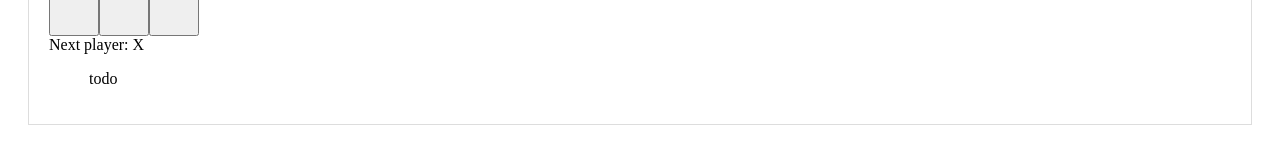
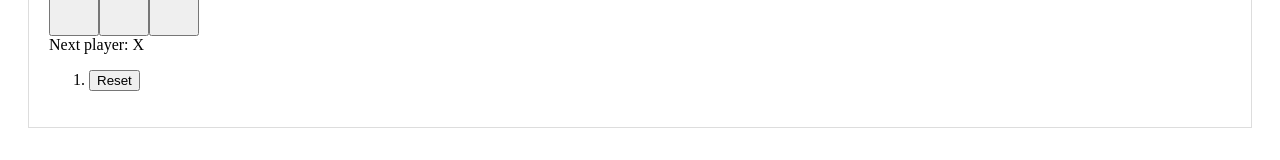
Before and after one commit to wonsz1/nextjs-tests, a Next.js app: page /game in a window 1280 px wide. Shown: the part 191-351 px from the top of the page. Built offline with nearby package versions, Linux system fonts and the light colour scheme.

Commit message:
Fix button css; add step number and chosen square number; add jump to set number

```diff
--- a/components/board.js
+++ b/components/board.js
@@ -30,7 +30,7 @@ class Board extends React.Component {
                 </div>
 
                 <style jsx global>{`
-                    button {
+                    .board-row button {
                         padding: 5px 10px;
                         width: 50px;
                         height: 50px;
--- a/components/game.js
+++ b/components/game.js
@@ -6,16 +6,18 @@ class Game extends React.Component {
         super(props);
         this.state = {
             history: [{
-                squares: Array(9).fill(null)
+                squares: Array(9).fill(null),
+                move: [],
             }],
+            stepNumber: 0,
             xIsNext: true
         }
     }
 
     handleClick(i) {
-        const history = this.state.history;
+        const history = this.state.history.slice(0, this.state.stepNumber + 1);
         const current = history[history.length - 1];
-        const squares = current.squares.slice();
+        let squares = current.squares.slice();
 
         if(calculateWinner(squares) || squares[i]) {
             return;
@@ -23,21 +25,37 @@ class Game extends React.Component {
 
         squares[i] = this.state.xIsNext ? 'X': 'O';
 
-        console.log(current);
-        console.log(squares);
-
         this.setState({
             history: history.concat([{
                 squares: squares,
+                move: i
             }]),
+            stepNumber: history.length,
             xIsNext: !this.state.xIsNext,
         });
     }
 
+    jumpTo(step) {
+        this.setState({
+            stepNumber: step,
+            xIsNext: (step %2) === 0
+        })
+    }
+
     render() {
         const history = this.state.history;
-        const current = history[history.length - 1].squares;
+        const current = history[this.state.stepNumber].squares;
         const winner = calculateWinner(current);
+
+        const moves = history.map((history, i) => {
+            const desc = i ? `Przejdź fo ruchu #${i} (pole nr ${history.move + 1})` :
+            'Reset';
+            return (
+                <li key={i}>
+                    <button onClick={() => this.jumpTo(i)}>{desc}</button>
+                </li>
+            )
+        })
 
         let status = `Next player: ${this.state.xIsNext ? 'X': 'O'}`;
         if(winner) {
@@ -55,7 +73,7 @@ class Game extends React.Component {
                 </div>
                 <div className="game-info">
                     <div>{status}</div>
-                    <ol>todo</ol>
+                    <ol>{moves}</ol>
                 </div>
             </div>
         );
```
